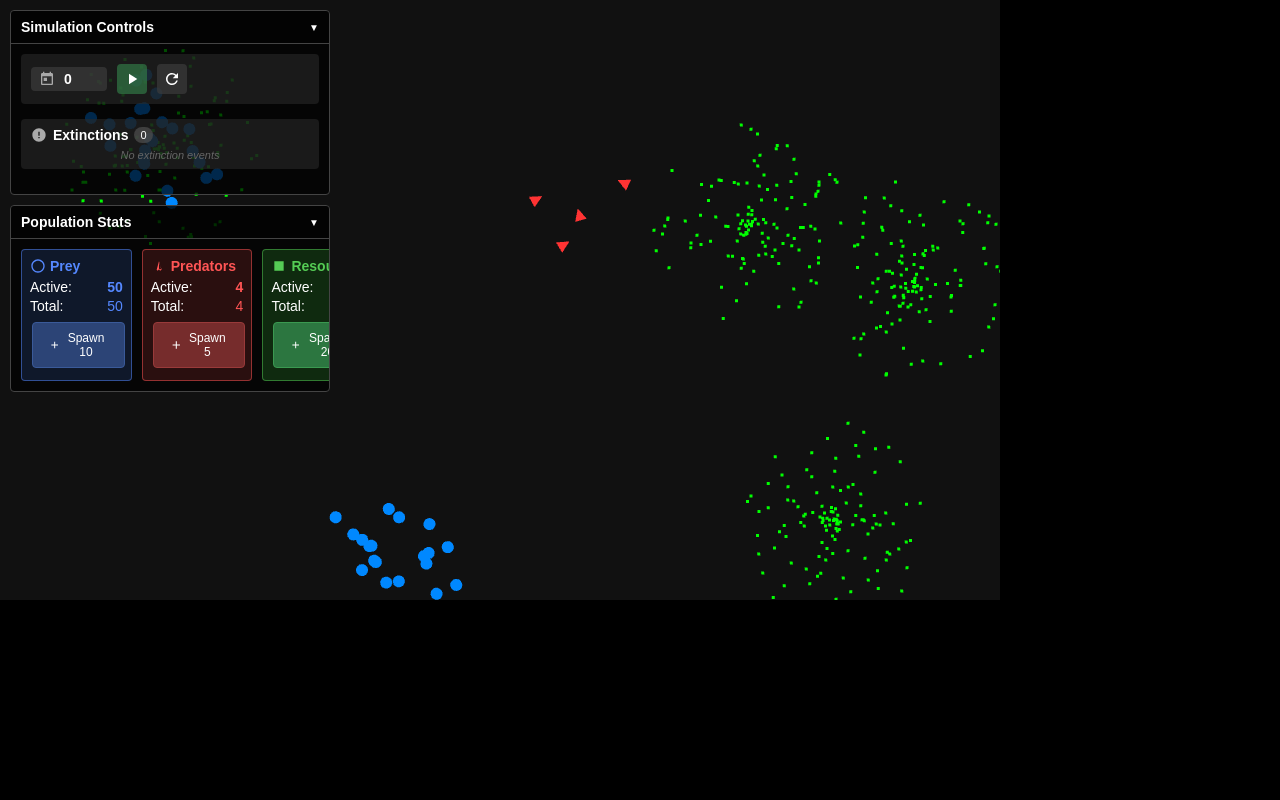
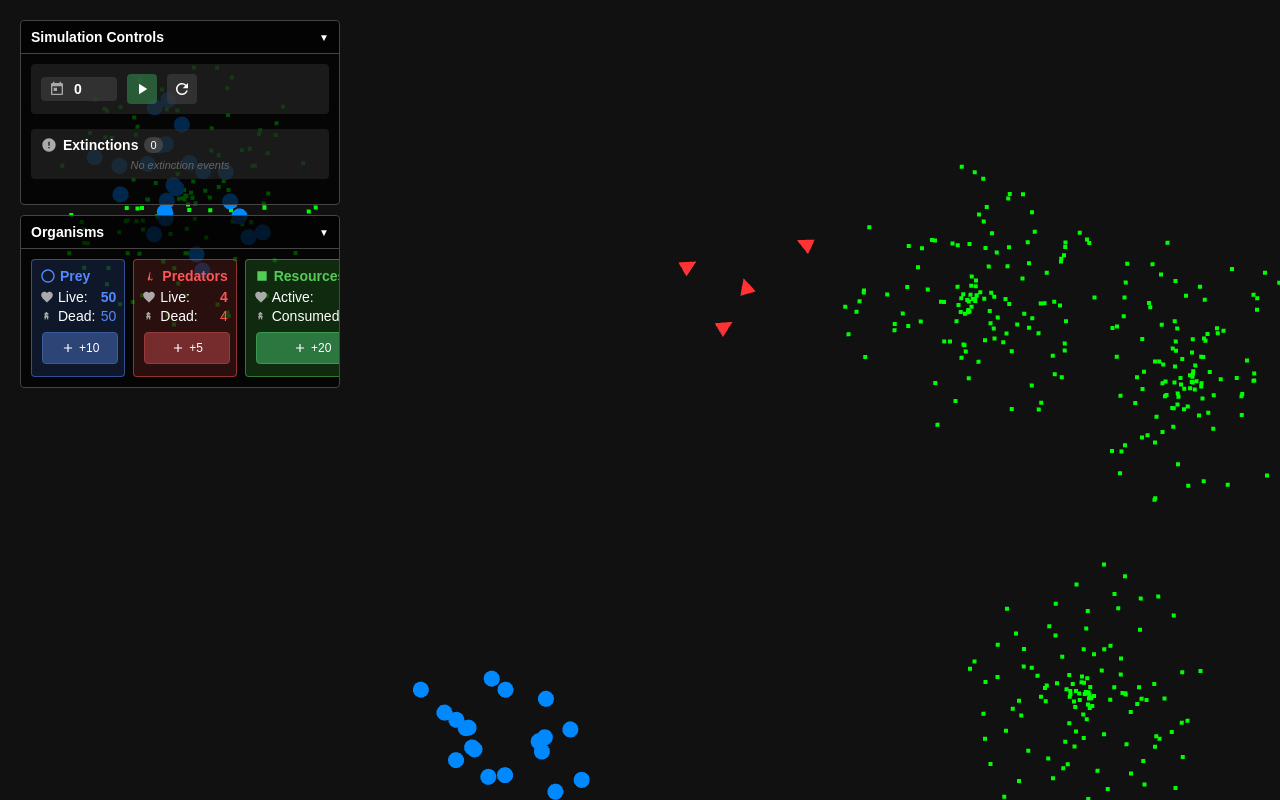
Before and after one commit to codevalley/preylife, a website built with Vite: page index.html in a window 1280 px wide. Built offline with nearby package versions, Linux system fonts and the light colour scheme; animation ran at ten frames a second.

Commit message:
UI: refresh control panel

```diff
--- a/index.html
+++ b/index.html
@@ -2,27 +2,37 @@
 <html lang="en">
 <head>
   <meta charset="UTF-8">
-  <meta name="viewport" content="width=device-width, initial-scale=1.0">
+  <meta name="viewport" content="width=device-width, initial-scale=1.0, maximum-scale=1.0, user-scalable=no">
   <title>PreyLife - Predator-Prey Ecosystem Simulation</title>
   <style>
-    body {
+    html, body {
       margin: 0;
       padding: 0;
+      width: 100%;
+      height: 100%;
       overflow: hidden;
       background-color: #000;
     }
+    body {
+      position: relative; /* For absolute positioning of children */
+    }
     canvas {
       display: block;
+      width: 100%;
+      height: 100%;
     }
     #ui-container {
       position: absolute;
-      top: 10px;
-      left: 10px;
+      top: 20px;
+      left: 20px;
       z-index: 100;
       color: white;
       font-family: Arial, sans-serif;
       font-size: 14px;
       width: 320px;
+      max-width: 90vw; /* Prevent UI from overflowing on small screens */
+      pointer-events: auto; /* Ensure UI interactions work */
+      touch-action: auto; /* Ensure touch interactions work */
     }
     button {
       background-color: #333;
@@ -109,6 +119,40 @@
       color: #55cc55;
       font-weight: bold;
     }
+
+    /* Responsive adjustments for different screen sizes */
+    @media (max-width: 768px) {
+      #ui-container {
+        width: 280px;
+      }
+      button {
+        padding: 6px 12px;
+        font-size: 12px;
+      }
+    }
+
+    @media (max-width: 480px) {
+      #ui-container {
+        width: 250px;
+        font-size: 12px;
+      }
+      .dashboard-panel .panel-header {
+        padding: 6px 8px !important;
+      }
+      .dashboard-panel .panel-content {
+        padding: 8px !important;
+      }
+      button {
+        padding: 4px 8px;
+        font-size: 11px;
+      }
+    }
+
+    /* Prevent text selection on UI elements */
+    #ui-container {
+      user-select: none;
+      -webkit-user-select: none;
+    }
   </style>
 </head>
 <body>
--- a/src/config.ts
+++ b/src/config.ts
@@ -68,7 +68,7 @@ export const SimulationConfig = {
 
   // Prey settings
   prey: {
-    maxEnergy: 100,
+    maxEnergy: 70,
     defaultAttributes: {
       strength: 0.5,
       stealth: 0.5,
--- a/src/engine/SimulationEngine.ts
+++ b/src/engine/SimulationEngine.ts
@@ -24,8 +24,9 @@ export class SimulationEngine {
   private predators: Predator[] = [];
 
   private isRunning: boolean = false;
-  private environmentWidth: number = 1000;
-  private environmentHeight: number = 600;
+  // Environment dimensions (set to match camera frustum size)
+  private environmentWidth: number = 1000; // Will adjust based on aspect ratio
+  private environmentHeight: number = 600; // Fixed base height
 
   // Simulation time tracking
   private days: number = 0;
--- a/src/entities/Creature.ts
+++ b/src/entities/Creature.ts
@@ -93,9 +93,9 @@ export abstract class Creature extends Entity {
 
   handleBoundaries(): void {
     // Wrap around environment boundaries
-    // Assuming environment size of 1000x600 for now
-    const width = 1000;
-    const height = 600;
+    // Use camera frustum size for consistent environment boundaries
+    const width = 600 * (window.innerWidth / window.innerHeight); // Adjust for aspect ratio
+    const height = 600; // Fixed height
 
     if (this.position.x < -width/2) this.position.x = width/2;
     if (this.position.x > width/2) this.position.x = -width/2;
--- a/src/main.ts
+++ b/src/main.ts
@@ -22,12 +22,12 @@ class Application {
     // Initialize simulation
     this.simulation.initialize();
 
-    // Create renderer
+    // Create renderer to fill window
     const container = document.body;
     this.renderer = new Renderer(
       container,
-      SimulationConfig.environment.width,
-      SimulationConfig.environment.height,
+      window.innerWidth,
+      window.innerHeight,
       this.simulation
     );
 
--- a/src/rendering/Renderer.ts
+++ b/src/rendering/Renderer.ts
@@ -18,17 +18,21 @@ export class Renderer {
 
   constructor(
     private container: HTMLElement,
-    private width: number = 1000,
-    private height: number = 600,
+    private width: number = window.innerWidth,
+    private height: number = window.innerHeight,
     private simulation: SimulationEngine
   ) {
     // Create scene
     this.scene = new THREE.Scene();
     this.scene.background = new THREE.Color(0x111111);
 
+    // Get initial window dimensions
+    this.width = window.innerWidth;
+    this.height = window.innerHeight;
+
     // Create orthographic camera
-    const aspectRatio = width / height;
-    const frustumSize = height;
+    const aspectRatio = this.width / this.height;
+    const frustumSize = 600; // Base scale for the world (fixed height)
 
     this.camera = new THREE.OrthographicCamera(
       frustumSize * aspectRatio / -2,
@@ -42,8 +46,15 @@ export class Renderer {
 
     // Create renderer
     this.renderer = new THREE.WebGLRenderer({ antialias: true });
-    this.renderer.setSize(width, height);
+    this.renderer.setSize(this.width, this.height);
     this.renderer.setPixelRatio(window.devicePixelRatio);
+
+    // Make renderer fill the container
+    this.renderer.domElement.style.width = '100%';
+    this.renderer.domElement.style.height = '100%';
+    this.renderer.domElement.style.position = 'absolute';
+    this.renderer.domElement.style.top = '0';
+    this.renderer.domElement.style.left = '0';
 
     // Add to container
     container.appendChild(this.renderer.domElement);
@@ -62,6 +73,9 @@ export class Renderer {
 
     // Handle window resize
     window.addEventListener('resize', this.onWindowResize.bind(this));
+
+    // Do an initial resize to ensure correct size
+    this.onWindowResize();
   }
 
   private onMouseMove(event: MouseEvent): void {
@@ -135,18 +149,25 @@ export class Renderer {
   }
 
   private onWindowResize(): void {
-    const newWidth = this.container.clientWidth;
-    const newHeight = this.container.clientHeight;
-    const aspectRatio = newWidth / newHeight;
-    const frustumSize = newHeight;
+    // Get new window dimensions
+    this.width = window.innerWidth;
+    this.height = window.innerHeight;
+    const aspectRatio = this.width / this.height;
 
+    // Keep a fixed height for the camera to maintain scale of the simulation
+    const frustumSize = 600; // Fixed height
+
+    // Update camera frustum
     this.camera.left = frustumSize * aspectRatio / -2;
     this.camera.right = frustumSize * aspectRatio / 2;
     this.camera.top = frustumSize / 2;
     this.camera.bottom = frustumSize / -2;
 
+    // Update camera matrix
     this.camera.updateProjectionMatrix();
-    this.renderer.setSize(newWidth, newHeight);
+
+    // Update renderer size
+    this.renderer.setSize(this.width, this.height);
   }
 
   updateEntities(entities: Entity[]): void {
--- a/src/ui/UIController.ts
+++ b/src/ui/UIController.ts
@@ -35,7 +35,7 @@ export class UIController {
 
     // Create dashboard panels
     this.controlPanel = new DashboardPanel('Simulation Controls', 'control', uiContainer);
-    this.populationPanel = new DashboardPanel('Population Stats', 'population', uiContainer);
+    // Population panel (Organisms) is created later
 
     // Set up control panel
     const controlContent = this.controlPanel.getContentElement();
@@ -87,10 +87,11 @@ export class UIController {
       </div>
     `;
 
-    // Set up population panel
+    // Set up population panel with new name "Organisms"
+    this.populationPanel = new DashboardPanel('Organisms', 'population', uiContainer);
     const populationContent = this.populationPanel.getContentElement();
     populationContent.innerHTML = `
-      <div class="population-grid" style="display: grid; grid-template-columns: 1fr 1fr 1fr; gap: 10px;">
+      <div class="population-grid" style="display: grid; grid-template-columns: 1fr 1fr 1fr; gap: 8px;">
         <!-- Prey Box -->
         <div style="background-color: rgba(40, 70, 130, 0.3); border: 1px solid rgba(85, 136, 255, 0.5); border-radius: 4px; padding: 8px;">
           <div style="font-weight: bold; color: #5588ff; margin-bottom: 5px; font-size: 14px; display: flex; align-items: center;">
@@ -100,18 +101,28 @@ export class UIController {
             Prey
           </div>
           <div style="display: flex; justify-content: space-between; margin-bottom: 3px;">
-            <span>Active:</span>
+            <span style="display: flex; align-items: center;">
+              <svg width="14" height="14" viewBox="0 0 24 24" fill="#aaa" style="margin-right: 4px;">
+                <path d="M12 21.35l-1.45-1.32C5.4 15.36 2 12.28 2 8.5 2 5.42 4.42 3 7.5 3c1.74 0 3.41.81 4.5 2.09C13.09 3.81 14.76 3 16.5 3 19.58 3 22 5.42 22 8.5c0 3.78-3.4 6.86-8.55 11.54L12 21.35z"/>
+              </svg>
+              Live:
+            </span>
             <span id="prey-count" style="color: #5588ff; font-weight: bold;">0</span>
           </div>
           <div style="display: flex; justify-content: space-between; margin-bottom: 8px;">
-            <span>Total:</span>
+            <span style="display: flex; align-items: center;">
+              <svg width="14" height="14" viewBox="0 0 24 24" fill="#aaa" style="margin-right: 4px;">
+                <path d="M12 6.5c1.5 0 2.5 1 2.5 2.5 0 .94-.53 1.75-1.31 2.16l.28 1.34H15v2h-1.38l.72 3.5h-1.84l-.72-3.5h-1.56L9.5 18H7.66l.72-3.5H7v-2h1.53l.28-1.34C8.03 10.75 7.5 9.94 7.5 9c0-1.5 1-2.5 2.5-2.5V5H12v1.5zm0 2.5c-.56 0-1 .44-1 1s.44 1 1 1 1-.44 1-1-.44-1-1-1z"/>
+              </svg>
+              Dead:
+            </span>
             <span id="prey-spawned" style="color: #5588ff;">0</span>
           </div>
-          <button id="spawn-prey-btn" style="width: 100%; font-size: 12px; display: flex; align-items: center; justify-content: center;">
+          <button id="spawn-prey-btn" title="Spawn 10 Prey" style="width: 100%; font-size: 12px; display: flex; align-items: center; justify-content: center;">
             <svg width="14" height="14" viewBox="0 0 24 24" fill="currentColor" style="margin-right: 4px;">
               <path d="M19 13h-6v6h-2v-6H5v-2h6V5h2v6h6v2z"/>
             </svg>
-            Spawn 10
+            <span>+10</span>
           </button>
         </div>
 
@@ -124,42 +135,62 @@ export class UIController {
             Predators
           </div>
           <div style="display: flex; justify-content: space-between; margin-bottom: 3px;">
-            <span>Active:</span>
+            <span style="display: flex; align-items: center;">
+              <svg width="14" height="14" viewBox="0 0 24 24" fill="#aaa" style="margin-right: 4px;">
+                <path d="M12 21.35l-1.45-1.32C5.4 15.36 2 12.28 2 8.5 2 5.42 4.42 3 7.5 3c1.74 0 3.41.81 4.5 2.09C13.09 3.81 14.76 3 16.5 3 19.58 3 22 5.42 22 8.5c0 3.78-3.4 6.86-8.55 11.54L12 21.35z"/>
+              </svg>
+              Live:
+            </span>
             <span id="predator-count" style="color: #ff5555; font-weight: bold;">0</span>
           </div>
           <div style="display: flex; justify-content: space-between; margin-bottom: 8px;">
-            <span>Total:</span>
+            <span style="display: flex; align-items: center;">
+              <svg width="14" height="14" viewBox="0 0 24 24" fill="#aaa" style="margin-right: 4px;">
+                <path d="M12 6.5c1.5 0 2.5 1 2.5 2.5 0 .94-.53 1.75-1.31 2.16l.28 1.34H15v2h-1.38l.72 3.5h-1.84l-.72-3.5h-1.56L9.5 18H7.66l.72-3.5H7v-2h1.53l.28-1.34C8.03 10.75 7.5 9.94 7.5 9c0-1.5 1-2.5 2.5-2.5V5H12v1.5zm0 2.5c-.56 0-1 .44-1 1s.44 1 1 1 1-.44 1-1-.44-1-1-1z"/>
+              </svg>
+              Dead:
+            </span>
             <span id="predator-spawned" style="color: #ff5555;">0</span>
           </div>
-          <button id="spawn-predator-btn" style="width: 100%; font-size: 12px; display: flex; align-items: center; justify-content: center;">
+          <button id="spawn-predator-btn" title="Spawn 5 Predators" style="width: 100%; font-size: 12px; display: flex; align-items: center; justify-content: center;">
             <svg width="14" height="14" viewBox="0 0 24 24" fill="currentColor" style="margin-right: 4px;">
               <path d="M19 13h-6v6h-2v-6H5v-2h6V5h2v6h6v2z"/>
             </svg>
-            Spawn 5
+            <span>+5</span>
           </button>
         </div>
 
-        <!-- Resource Box -->
+        <!-- Resource Box (fixed clipping issue) -->
         <div style="background-color: rgba(40, 130, 40, 0.3); border: 1px solid rgba(85, 204, 85, 0.5); border-radius: 4px; padding: 8px;">
           <div style="font-weight: bold; color: #55cc55; margin-bottom: 5px; font-size: 14px; display: flex; align-items: center;">
-            <svg width="16" height="16" viewBox="0 0 24 24" fill="#55cc55" style="margin-right: 4px;">
+            <svg width="16" height="16" viewBox="0 0 24 24" fill="#55cc55" style="margin-right: 4px; flex-shrink: 0;">
               <path d="M19 5H5v14h14V5zm-4 4h-4v6h4V9z"/>
             </svg>
-            Resources
+            <span style="white-space: nowrap; overflow: hidden; text-overflow: ellipsis;">Resources</span>
           </div>
           <div style="display: flex; justify-content: space-between; margin-bottom: 3px;">
-            <span>Active:</span>
+            <span style="display: flex; align-items: center;">
+              <svg width="14" height="14" viewBox="0 0 24 24" fill="#aaa" style="margin-right: 4px;">
+                <path d="M12 21.35l-1.45-1.32C5.4 15.36 2 12.28 2 8.5 2 5.42 4.42 3 7.5 3c1.74 0 3.41.81 4.5 2.09C13.09 3.81 14.76 3 16.5 3 19.58 3 22 5.42 22 8.5c0 3.78-3.4 6.86-8.55 11.54L12 21.35z"/>
+              </svg>
+              Active:
+            </span>
             <span id="resource-count" style="color: #55cc55; font-weight: bold;">0</span>
           </div>
           <div style="display: flex; justify-content: space-between; margin-bottom: 8px;">
-            <span>Total:</span>
+            <span style="display: flex; align-items: center;">
+              <svg width="14" height="14" viewBox="0 0 24 24" fill="#aaa" style="margin-right: 4px;">
+                <path d="M12 6.5c1.5 0 2.5 1 2.5 2.5 0 .94-.53 1.75-1.31 2.16l.28 1.34H15v2h-1.38l.72 3.5h-1.84l-.72-3.5h-1.56L9.5 18H7.66l.72-3.5H7v-2h1.53l.28-1.34C8.03 10.75 7.5 9.94 7.5 9c0-1.5 1-2.5 2.5-2.5V5H12v1.5zm0 2.5c-.56 0-1 .44-1 1s.44 1 1 1 1-.44 1-1-.44-1-1-1z"/>
+              </svg>
+              Consumed:
+            </span>
             <span id="resource-spawned" style="color: #55cc55;">0</span>
           </div>
-          <button id="spawn-resource-btn" style="width: 100%; font-size: 12px; display: flex; align-items: center; justify-content: center;">
+          <button id="spawn-resource-btn" title="Spawn 20 Resources" style="width: 100%; font-size: 12px; display: flex; align-items: center; justify-content: center;">
             <svg width="14" height="14" viewBox="0 0 24 24" fill="currentColor" style="margin-right: 4px;">
               <path d="M19 13h-6v6h-2v-6H5v-2h6V5h2v6h6v2z"/>
             </svg>
-            Spawn 20
+            <span>+20</span>
           </button>
         </div>
       </div>
```
